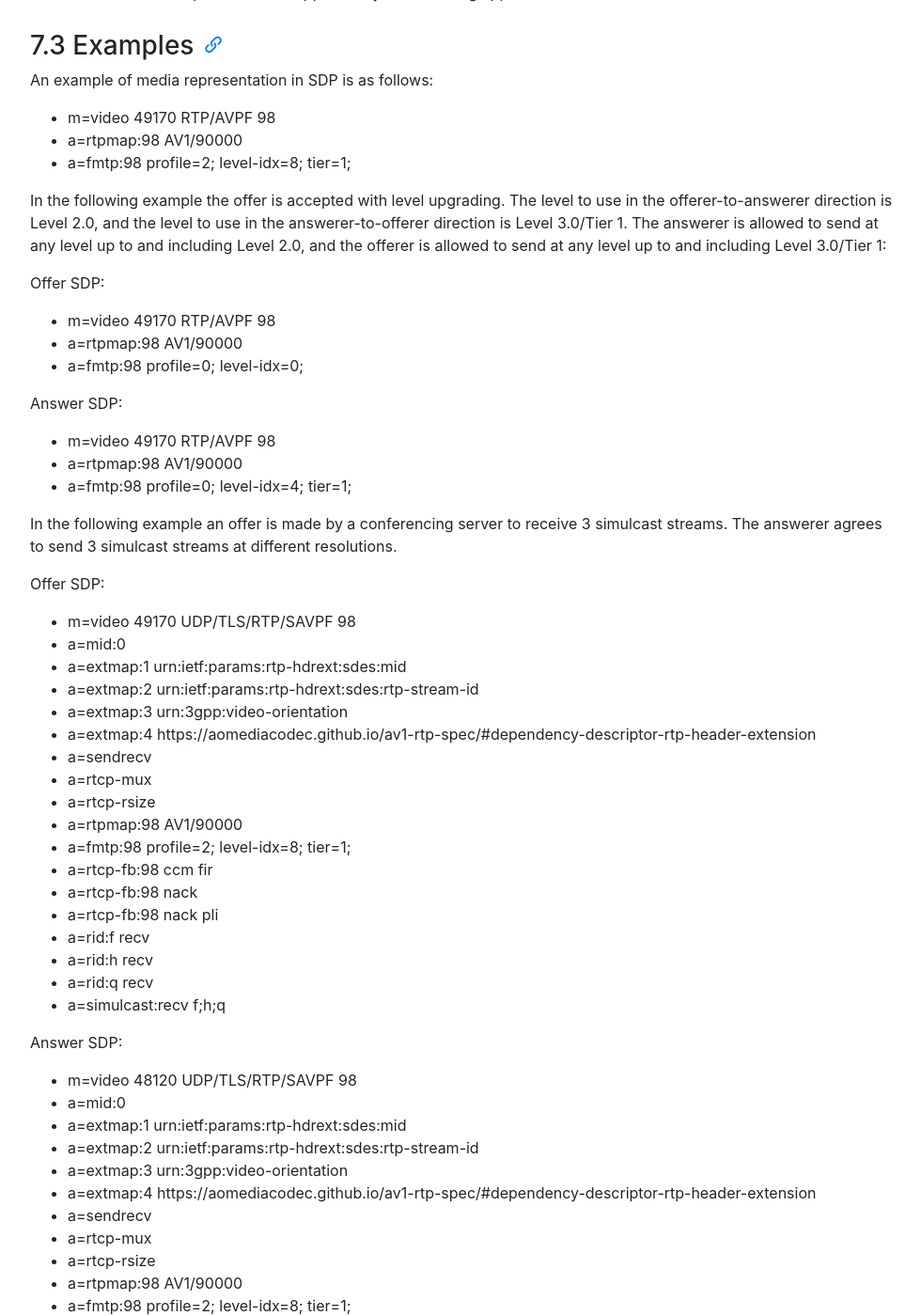
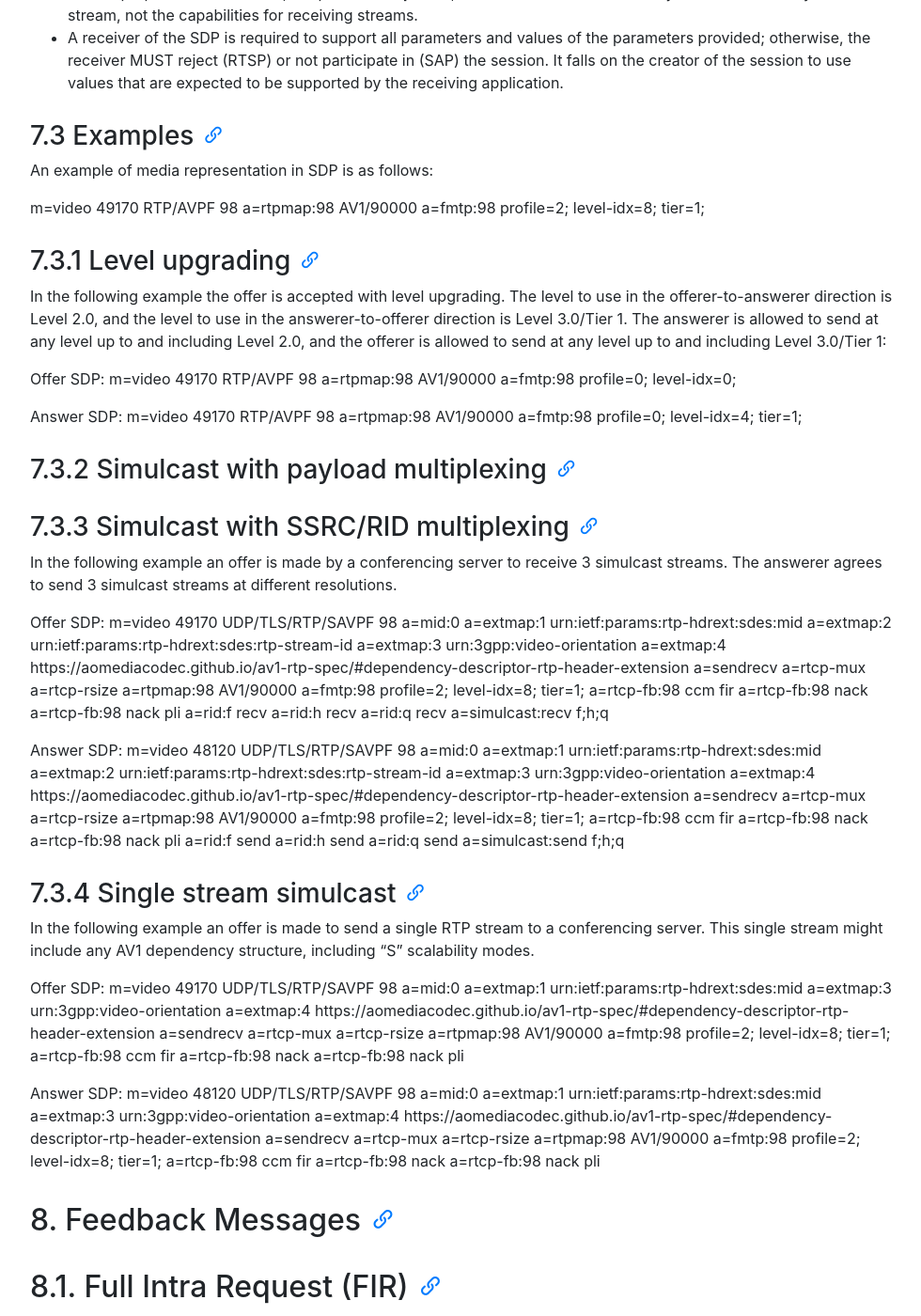
Before and after one commit to AOMediaCodec/av1-rtp-spec, a Jekyll site: the page built from index.md, in a window 1280 px wide and 1400 px high, scrolled down 11716 px. Shown: the whole window at 94% size, without its empty margins (53-1033 px from the left). Built offline with Jekyll 4.4.1, drawn with Linux system fonts in a browser that asks for light colours; nearby versions of some CDN libraries; some of the changed text lies outside the part shown.

Commit message:
Reformatting of example section
This PR separates the examples in Section 7.2 into separate sub-sections and fixes the formatting.

```diff
--- a/av1-rtp-spec.md
+++ b/av1-rtp-spec.md
@@ -392,95 +392,100 @@
 ### 7.3 Examples
 An example of media representation in SDP is as follows:
 
-* m=video 49170 RTP/AVPF 98
-* a=rtpmap:98 AV1/90000
-* a=fmtp:98 profile=2; level-idx=8; tier=1;
+m=video 49170 RTP/AVPF 98
+a=rtpmap:98 AV1/90000
+a=fmtp:98 profile=2; level-idx=8; tier=1;
 
+### 7.3.1 Level upgrading
 In the following example the offer is accepted with level upgrading. The level to use in the offerer-to-answerer direction is Level 2.0, and the level to use in the answerer-to-offerer direction is Level 3.0/Tier 1.  The answerer is allowed to send at any level up to and including Level 2.0, and the offerer is allowed to send at any level up to and including Level 3.0/Tier 1:
 
 Offer SDP:
-* m=video 49170 RTP/AVPF 98
-* a=rtpmap:98 AV1/90000
-* a=fmtp:98 profile=0; level-idx=0;
+m=video 49170 RTP/AVPF 98
+a=rtpmap:98 AV1/90000
+a=fmtp:98 profile=0; level-idx=0;
 
 Answer SDP:
-* m=video 49170 RTP/AVPF 98
-* a=rtpmap:98 AV1/90000
-* a=fmtp:98 profile=0; level-idx=4; tier=1;
+m=video 49170 RTP/AVPF 98
+a=rtpmap:98 AV1/90000
+a=fmtp:98 profile=0; level-idx=4; tier=1;
 
+### 7.3.2 Simulcast with payload multiplexing
+
+### 7.3.3 Simulcast with SSRC/RID multiplexing
 In the following example an offer is made by a conferencing server to receive 3 simulcast streams.  The answerer agrees to send 3 simulcast streams at different resolutions.
 
 Offer SDP:
-* m=video 49170 UDP/TLS/RTP/SAVPF 98
-* a=mid:0
-* a=extmap:1 urn:ietf:params:rtp-hdrext:sdes:mid
-* a=extmap:2 urn:ietf:params:rtp-hdrext:sdes:rtp-stream-id
-* a=extmap:3 urn:3gpp:video-orientation
-* a=extmap:4 https://aomediacodec.github.io/av1-rtp-spec/#dependency-descriptor-rtp-header-extension
-* a=sendrecv
-* a=rtcp-mux
-* a=rtcp-rsize
-* a=rtpmap:98 AV1/90000
-* a=fmtp:98 profile=2; level-idx=8; tier=1;
-* a=rtcp-fb:98 ccm fir
-* a=rtcp-fb:98 nack
-* a=rtcp-fb:98 nack pli
-* a=rid:f recv
-* a=rid:h recv
-* a=rid:q recv
-* a=simulcast:recv f;h;q
+m=video 49170 UDP/TLS/RTP/SAVPF 98
+a=mid:0
+a=extmap:1 urn:ietf:params:rtp-hdrext:sdes:mid
+a=extmap:2 urn:ietf:params:rtp-hdrext:sdes:rtp-stream-id
+a=extmap:3 urn:3gpp:video-orientation
+a=extmap:4 https://aomediacodec.github.io/av1-rtp-spec/#dependency-descriptor-rtp-header-extension
+a=sendrecv
+a=rtcp-mux
+a=rtcp-rsize
+a=rtpmap:98 AV1/90000
+a=fmtp:98 profile=2; level-idx=8; tier=1;
+a=rtcp-fb:98 ccm fir
+a=rtcp-fb:98 nack
+a=rtcp-fb:98 nack pli
+a=rid:f recv
+a=rid:h recv
+a=rid:q recv
+a=simulcast:recv f;h;q
 
 Answer SDP:
-* m=video 48120 UDP/TLS/RTP/SAVPF 98
-* a=mid:0
-* a=extmap:1 urn:ietf:params:rtp-hdrext:sdes:mid
-* a=extmap:2 urn:ietf:params:rtp-hdrext:sdes:rtp-stream-id
-* a=extmap:3 urn:3gpp:video-orientation
-* a=extmap:4 https://aomediacodec.github.io/av1-rtp-spec/#dependency-descriptor-rtp-header-extension
-* a=sendrecv
-* a=rtcp-mux
-* a=rtcp-rsize
-* a=rtpmap:98 AV1/90000
-* a=fmtp:98 profile=2; level-idx=8; tier=1;
-* a=rtcp-fb:98 ccm fir
-* a=rtcp-fb:98 nack
-* a=rtcp-fb:98 nack pli
-* a=rid:f send
-* a=rid:h send
-* a=rid:q send
-* a=simulcast:send f;h;q
+m=video 48120 UDP/TLS/RTP/SAVPF 98
+a=mid:0
+a=extmap:1 urn:ietf:params:rtp-hdrext:sdes:mid
+a=extmap:2 urn:ietf:params:rtp-hdrext:sdes:rtp-stream-id
+a=extmap:3 urn:3gpp:video-orientation
+a=extmap:4 https://aomediacodec.github.io/av1-rtp-spec/#dependency-descriptor-rtp-header-extension
+a=sendrecv
+a=rtcp-mux
+a=rtcp-rsize
+a=rtpmap:98 AV1/90000
+a=fmtp:98 profile=2; level-idx=8; tier=1;
+a=rtcp-fb:98 ccm fir
+a=rtcp-fb:98 nack
+a=rtcp-fb:98 nack pli
+a=rid:f send
+a=rid:h send
+a=rid:q send
+a=simulcast:send f;h;q
 
-In the following example an offer is made by a browser to send a single RTP stream to a conferencing server. This single stream could include include any AV1 scalability mode, including "S" modes involving simulcast.
+### 7.3.4 Single stream simulcast
+In the following example an offer is made to send a single RTP stream to a conferencing server. This single stream might include any AV1 dependency structure, including "S" scalability modes.
 
 Offer SDP:
-* m=video 49170 UDP/TLS/RTP/SAVPF 98
-* a=mid:0
-* a=extmap:1 urn:ietf:params:rtp-hdrext:sdes:mid
-* a=extmap:3 urn:3gpp:video-orientation
-* a=extmap:4 https://aomediacodec.github.io/av1-rtp-spec/#dependency-descriptor-rtp-header-extension
-* a=sendrecv
-* a=rtcp-mux
-* a=rtcp-rsize
-* a=rtpmap:98 AV1/90000
-* a=fmtp:98 profile=2; level-idx=8; tier=1;
-* a=rtcp-fb:98 ccm fir
-* a=rtcp-fb:98 nack
-* a=rtcp-fb:98 nack pli
+m=video 49170 UDP/TLS/RTP/SAVPF 98
+a=mid:0
+a=extmap:1 urn:ietf:params:rtp-hdrext:sdes:mid
+a=extmap:3 urn:3gpp:video-orientation
+a=extmap:4 https://aomediacodec.github.io/av1-rtp-spec/#dependency-descriptor-rtp-header-extension
+a=sendrecv
+a=rtcp-mux
+a=rtcp-rsize
+a=rtpmap:98 AV1/90000
+a=fmtp:98 profile=2; level-idx=8; tier=1;
+a=rtcp-fb:98 ccm fir
+a=rtcp-fb:98 nack
+a=rtcp-fb:98 nack pli
 
 Answer SDP:
-* m=video 48120 UDP/TLS/RTP/SAVPF 98
-* a=mid:0
-* a=extmap:1 urn:ietf:params:rtp-hdrext:sdes:mid
-* a=extmap:3 urn:3gpp:video-orientation
-* a=extmap:4 https://aomediacodec.github.io/av1-rtp-spec/#dependency-descriptor-rtp-header-extension
-* a=sendrecv
-* a=rtcp-mux
-* a=rtcp-rsize
-* a=rtpmap:98 AV1/90000
-* a=fmtp:98 profile=2; level-idx=8; tier=1;
-* a=rtcp-fb:98 ccm fir
-* a=rtcp-fb:98 nack
-* a=rtcp-fb:98 nack pli
+m=video 48120 UDP/TLS/RTP/SAVPF 98
+a=mid:0
+a=extmap:1 urn:ietf:params:rtp-hdrext:sdes:mid
+a=extmap:3 urn:3gpp:video-orientation
+a=extmap:4 https://aomediacodec.github.io/av1-rtp-spec/#dependency-descriptor-rtp-header-extension
+a=sendrecv
+a=rtcp-mux
+a=rtcp-rsize
+a=rtpmap:98 AV1/90000
+a=fmtp:98 profile=2; level-idx=8; tier=1;
+a=rtcp-fb:98 ccm fir
+a=rtcp-fb:98 nack
+a=rtcp-fb:98 nack pli
 
 
 ## 8. Feedback Messages
```
